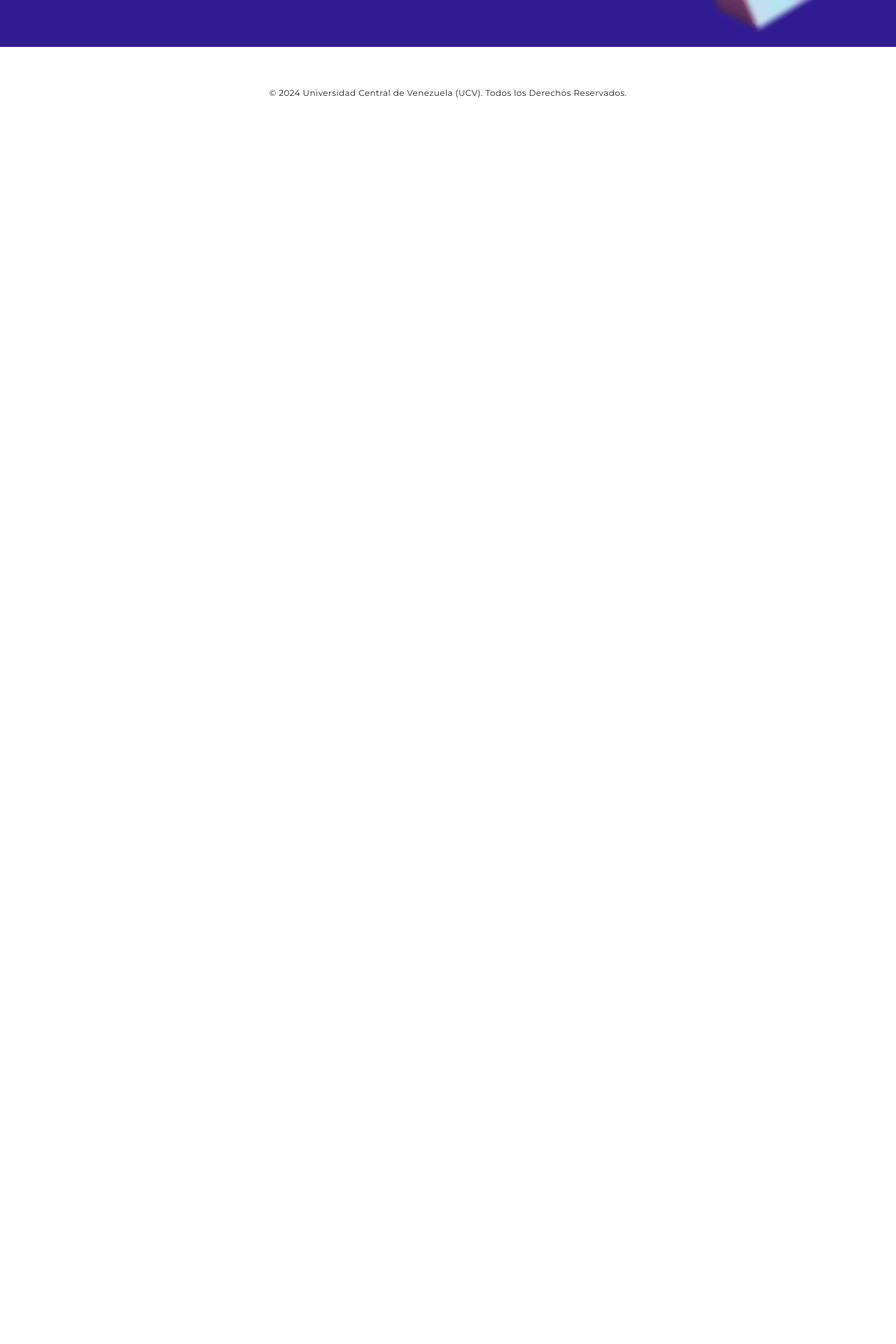
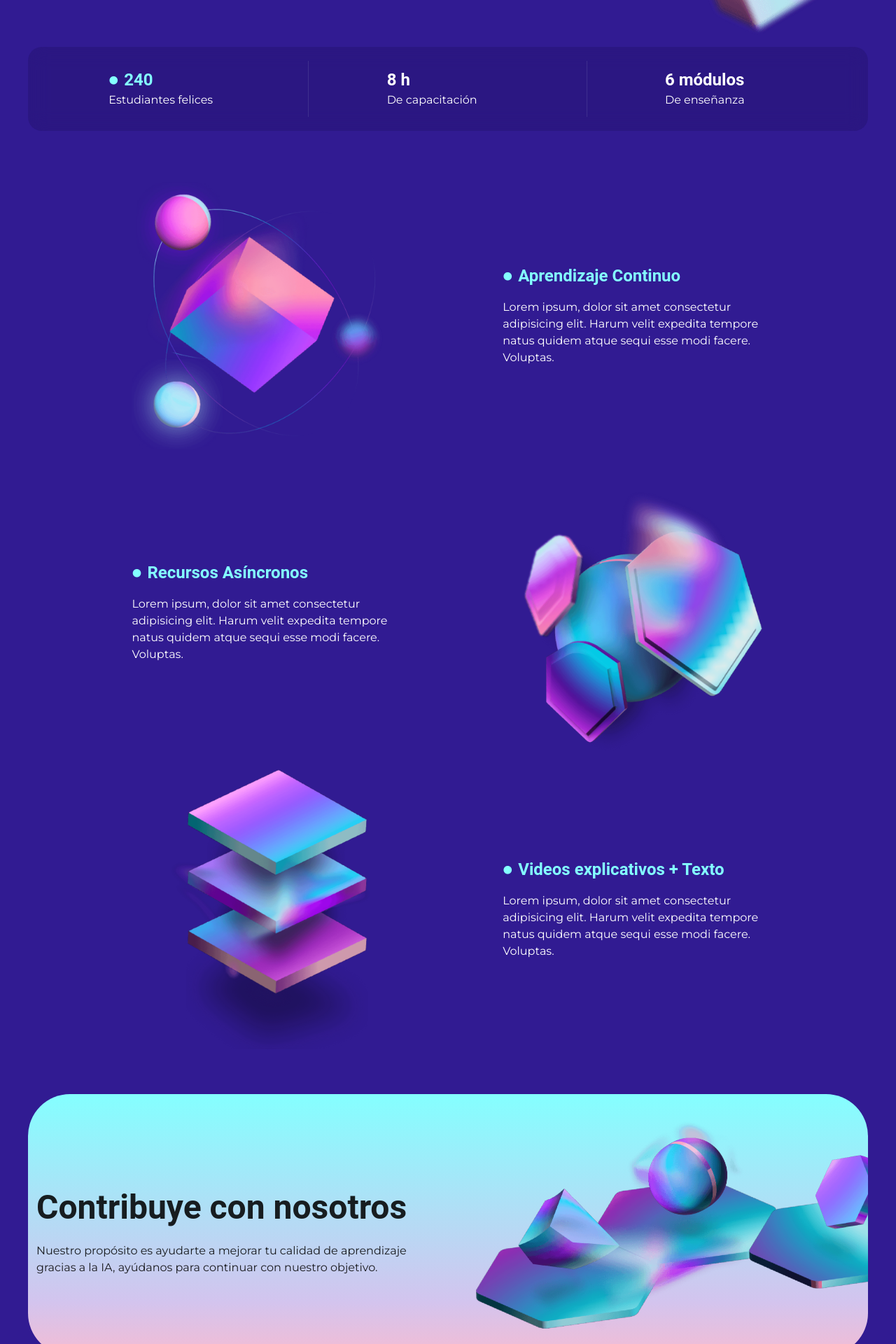
Before and after one commit to alexanyernas/EAC-Web, a Vue app: page / in a window 1280 px wide. Shown: the part 680-2600 px from the top of the page at 70% size. Before the commit the page ends 879 px from the top, so only its background shows below. Built offline with nearby package versions, Linux system fonts and the light colour scheme.

Commit message:
design: Landing Page

```diff
--- a/src/components/Section/BenefitsSection.vue
+++ b/src/components/Section/BenefitsSection.vue
@@ -1,3 +1,49 @@
-<script setup lang="ts"></script>
+<script setup lang="ts">
+// Import Assets
+import onePng from '@/assets/images/1-min.png';
+import twoPng from '@/assets/images/2-min.png';
+import threePng from '@/assets/images/3-min.png';
+</script>
 
-<template></template>
+<template>
+    <div class="bg-primary-color">
+        <v-container>
+            <v-row justify="space-evenly" align="center">
+                <v-col cols="12" lg="4">
+                    <v-img :src="onePng" alt="onePng" width="400" height="400" />
+                </v-col>
+                <v-col cols="12" lg="4">
+                    <p class="secondary-color mb-4 font-weight-bold text-h5 d-flex align-center">
+                        <v-icon icon="mdi-circle" size="14" class="mr-2"/>
+                        Aprendizaje Continuo
+                    </p>
+                    <p class="text-white">Lorem ipsum, dolor sit amet consectetur adipisicing elit. Harum velit expedita tempore natus quidem atque sequi esse modi facere. Voluptas.</p>
+                </v-col>
+            </v-row>
+            <v-row justify="space-evenly" align="center">
+                <v-col cols="12" lg="4">
+                    <p class="secondary-color mb-4 font-weight-bold text-h5 d-flex align-center">
+                        <v-icon icon="mdi-circle" size="14" class="mr-2"/>
+                        Recursos Asíncronos
+                    </p>
+                    <p class="text-white">Lorem ipsum, dolor sit amet consectetur adipisicing elit. Harum velit expedita tempore natus quidem atque sequi esse modi facere. Voluptas.</p>
+                </v-col>
+                <v-col cols="12" lg="4">
+                    <v-img :src="twoPng" alt="twoPng" width="400" height="400" />
+                </v-col>
+            </v-row>
+            <v-row justify="space-evenly" align="center">
+                <v-col cols="12" lg="4">
+                    <v-img :src="threePng" alt="threePng" width="400" height="400" />
+                </v-col>
+                <v-col cols="12" lg="4">
+                    <p class="secondary-color mb-4 font-weight-bold text-h5 d-flex align-center">
+                        <v-icon icon="mdi-circle" size="14" class="mr-2"/>
+                        Videos explicativos + Texto
+                    </p>
+                    <p class="text-white">Lorem ipsum, dolor sit amet consectetur adipisicing elit. Harum velit expedita tempore natus quidem atque sequi esse modi facere. Voluptas.</p>
+                </v-col>
+            </v-row>
+        </v-container>
+    </div>
+</template>
--- a/src/components/Section/FooterSection.vue
+++ b/src/components/Section/FooterSection.vue
@@ -1,6 +1,6 @@
 <template>
-    <v-footer class="d-flex flex-column">
-        <div class="py-12 text-caption text-center">
+    <v-footer class="d-flex flex-column bg-primary-color">
+        <div class="py-12 text-white text-center">
             <p>&copy; {{ new Date().getFullYear() }} Universidad Central de Venezuela (UCV). Todos los Derechos Reservados.</p>
         </div>
     </v-footer>
--- a/src/components/Section/HeroSection.vue
+++ b/src/components/Section/HeroSection.vue
@@ -1,8 +1,11 @@
 <script setup lang="ts">
 // Import Vue Functions
+import { useRouter } from 'vue-router';
 
 // Import Assets
 import bgHeroMin from '@/assets/images/bg-hero-min.png';
+
+const router = useRouter();
 </script>
 
 <template>
@@ -16,6 +19,9 @@ import bgHeroMin from '@/assets/images/bg-hero-min.png';
                     size="large"
                     color="#84FFFF"
                     text="Iniciar capacitación"
+                    @click="router.push({
+                        name: 'SelectLession'
+                    })"
                 />
             </v-col>
             <v-col cols="12" lg="4" class="pa-0">
--- a/src/components/Section/StatisticsSection.vue
+++ b/src/components/Section/StatisticsSection.vue
@@ -1,3 +1,33 @@
-<script setup lang="ts"></script>
+<template>
+    <div class="bg-primary-color">
+        <v-container class="container_statistics py-8">
+            <v-row justify="space-evenly">
+                <v-col cols="12" lg="2">
+                    <p class="font-weight-bold secondary-color text-h5 d-flex align-center">
+                        <v-icon icon="mdi-circle" size="14" class="mr-2"/>
+                        240
+                    </p>
+                    <p class="text-white">Estudiantes felices</p>
+                </v-col>
+                <v-divider vertical color="blue-grey-lighten-4"/>
+                <v-col cols="12" lg="2">
+                    <p class="font-weight-bold text-white text-h5">8 h</p>
+                    <p class="text-white">De capacitación</p>
+                </v-col>
+                <v-divider vertical color="blue-grey-lighten-4"/>
+                <v-col cols="12" lg="2">
+                    <p class="font-weight-bold text-white text-h5">6 módulos</p>
+                    <p class="text-white">De enseñanza</p>
+                </v-col>
+            </v-row>
+        </v-container>
+    </div>
+</template>
 
-<template></template>
+<style scoped>
+.container_statistics {
+    border-radius: 20px;
+    background: rgba(24, 13, 72, 0.20);
+    backdrop-filter: blur(13.591408729553223px);
+}
+</style>
--- a/src/components/Section/WorkWithUsSection.vue
+++ b/src/components/Section/WorkWithUsSection.vue
@@ -1,3 +1,27 @@
-<script setup lang="ts"></script>
+<script setup lang="ts">
+// Import Assets
+import fourPng from '@/assets/images/4-min.png';
+</script>
 
-<template></template>
+<template>
+    <div class="bg-primary-color">
+        <v-container class="container_work-with-us px-0">
+            <v-row justify="space-evenly" align="center">
+                <v-col cols="12" lg="6" class="pl-6 mt-6">
+                    <p class="text-h3 font-weight-bold mb-6">Contribuye con nosotros</p>
+                    <p>Nuestro propósito es ayudarte a mejorar tu calidad de aprendizaje gracias a la IA, ayúdanos para continuar con nuestro objetivo.</p>
+                </v-col>
+                <v-col cols="12" lg="6">
+                    <v-img :src="fourPng" alt="fourPng" cover />
+                </v-col>
+            </v-row>
+        </v-container>
+    </div>
+</template>
+
+<style scoped>
+.container_work-with-us {
+    border-radius: 60px;
+    background: linear-gradient(180deg, #84FFFF 0%, #D3C4EE 79.59%, #F8BBD0 103.12%);
+}
+</style>
--- a/src/layouts/MainLayout.vue
+++ b/src/layouts/MainLayout.vue
@@ -6,7 +6,7 @@ import FooterSection from '@/components/Section/FooterSection.vue';
 
 <template>
     <v-layout>
-        <v-main>
+        <v-main class="bg-primary-color">
             <main-menu />
             <router-view />
             <footer-section />
--- a/src/pages/Home/HomePage.vue
+++ b/src/pages/Home/HomePage.vue
@@ -8,7 +8,7 @@ import WorkWithUsSection from '@/components/Section/WorkWithUsSection.vue';
 
 <template>
     <hero-section />
-    <statistics-section />
-    <benefits-section />
-    <work-with-us-section />
+    <statistics-section class="mb-12"/>
+    <benefits-section class="mb-12"/>
+    <work-with-us-section class="mb-12"/>
 </template>
--- /dev/null
+++ b/src/pages/Lession/SelectLessionPage.vue
@@ -0,0 +1,7 @@
+<script setup lang="ts">
+
+</script>
+
+<template>
+
+</template>
--- a/src/router/routes.ts
+++ b/src/router/routes.ts
@@ -15,7 +15,22 @@ export const routes: VueRouter.RouteRecordRaw[] = [
                 name: 'Home',
                 component: () => import('@/pages/Home/HomePage.vue'),
 
+            },
+            {
+
+                path: 'select',
+                name: 'SelectLession',
+                component: () => import('@/pages/Lession/SelectLessionPage.vue'),
+
+            },
+            {
+
+                path: 'lession',
+                name: 'CurrentLession',
+                component: () => import('@/pages/Lession/CurrentLessionPage.vue'),
+
             }
+
         ]
     },
     {
```
